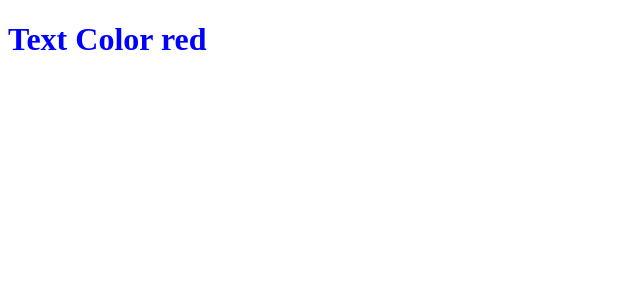
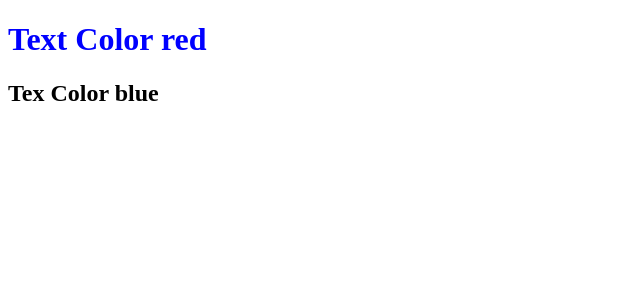
Before and after one commit to DiegoTec94/AngularGit, an Angular app: page / in a window 1280 px wide. Shown: the top 300 px of the page, without its empty margins (0-640 px from the left). Built offline with nearby package versions, Linux system fonts and the light colour scheme.

Commit message:
generete new h2

```diff
--- a/src/app/app.component.html
+++ b/src/app/app.component.html
@@ -1 +1,3 @@
 <h1 class="newColorRed">Text Color red</h1>
+
+<h2 class="newColorBlue">Tex Color blue</h2>
```
